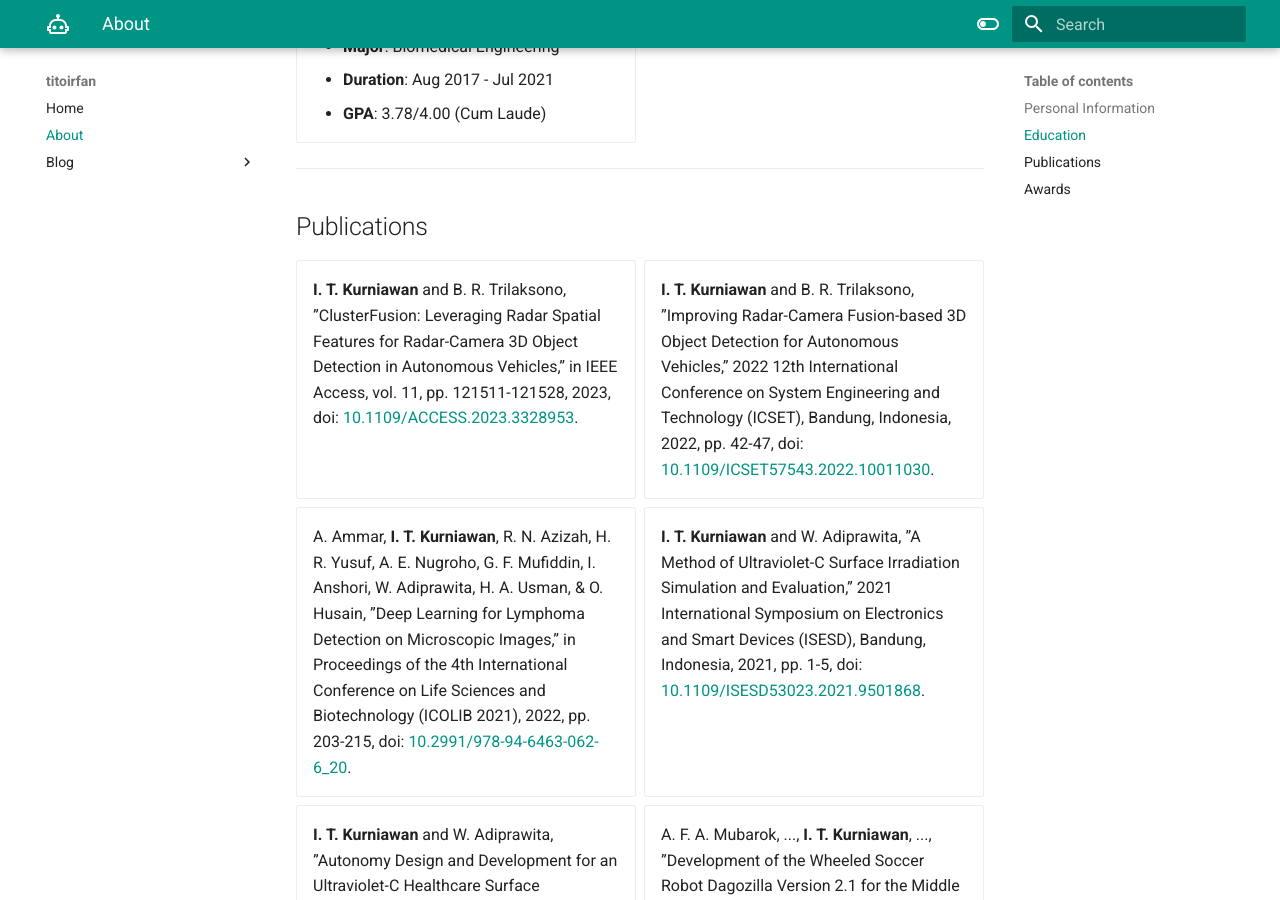
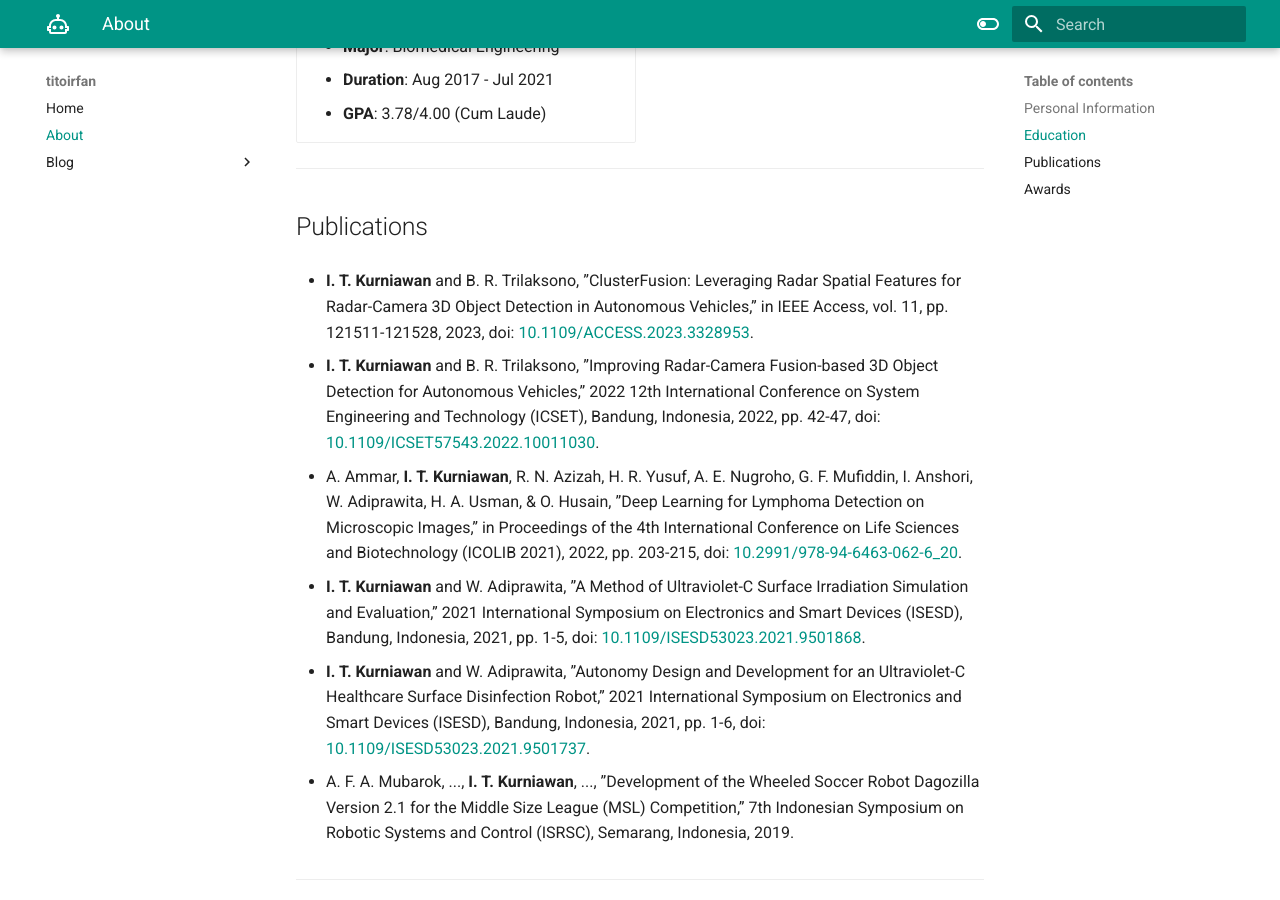
Before and after one commit to titoirfan/titoirfan.github.io, an MkDocs documentation site: the page built from docs/about.md, in a window 1280 px wide and 900 px high, scrolled down 966 px. Built offline with MkDocs 1.6.1 and Material for MkDocs 9.7.7, drawn with Linux system fonts in a browser that asks for light colours.

Commit message:
Update About

```diff
--- a/docs/about.md
+++ b/docs/about.md
@@ -52,8 +53,6 @@ hide:
 
 ## Publications
 
-<div class="grid cards" markdown>
-
 -   **I. T. Kurniawan** and B. R. Trilaksono, ”ClusterFusion: Leveraging Radar Spatial Features for Radar-Camera 3D Object Detection in Autonomous Vehicles,” in IEEE Access, vol. 11, pp. 121511-121528, 2023, doi: [10.1109/ACCESS.2023.3328953](https://doi.org/10.1109/ACCESS.2023.3328953).
 
 - **I. T. Kurniawan** and B. R. Trilaksono, ”Improving Radar-Camera Fusion-based 3D Object Detection for Autonomous Vehicles,” 2022 12th International Conference on System Engineering and Technology (ICSET), Bandung, Indonesia, 2022, pp. 42-47, doi: [10.1109/ICSET57543.2022.10011030](https://doi.org/ICSET57543.2022.10011030).
@@ -67,14 +66,8 @@ hide:
 
 - A. F. A. Mubarok, ..., **I. T. Kurniawan**, ..., ”Development of the Wheeled Soccer Robot Dagozilla Version 2.1 for the Middle Size League (MSL) Competition,” 7th Indonesian Symposium on Robotic Systems and Control (ISRSC), Semarang, Indonesia, 2019.
 
-</div>
-
 ---
 
 ## Awards
 
-<div class="grid cards" markdown>
-
 - Monbukagakusho (MEXT) Scholarship, from the Japanese Ministry of Education, Culture, Sports, Science and Technology (2024-2027)
-
-</div>
```
Also changed, not shown: other parts of docs/about.md (+1 -0 lines).
